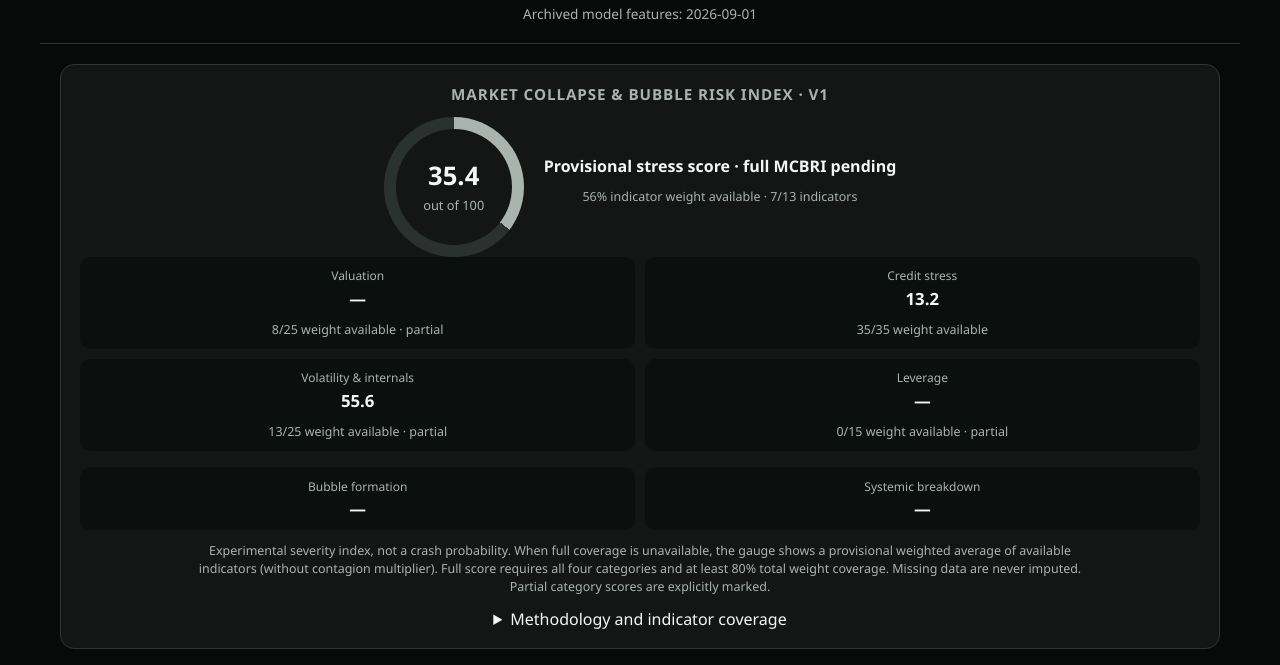
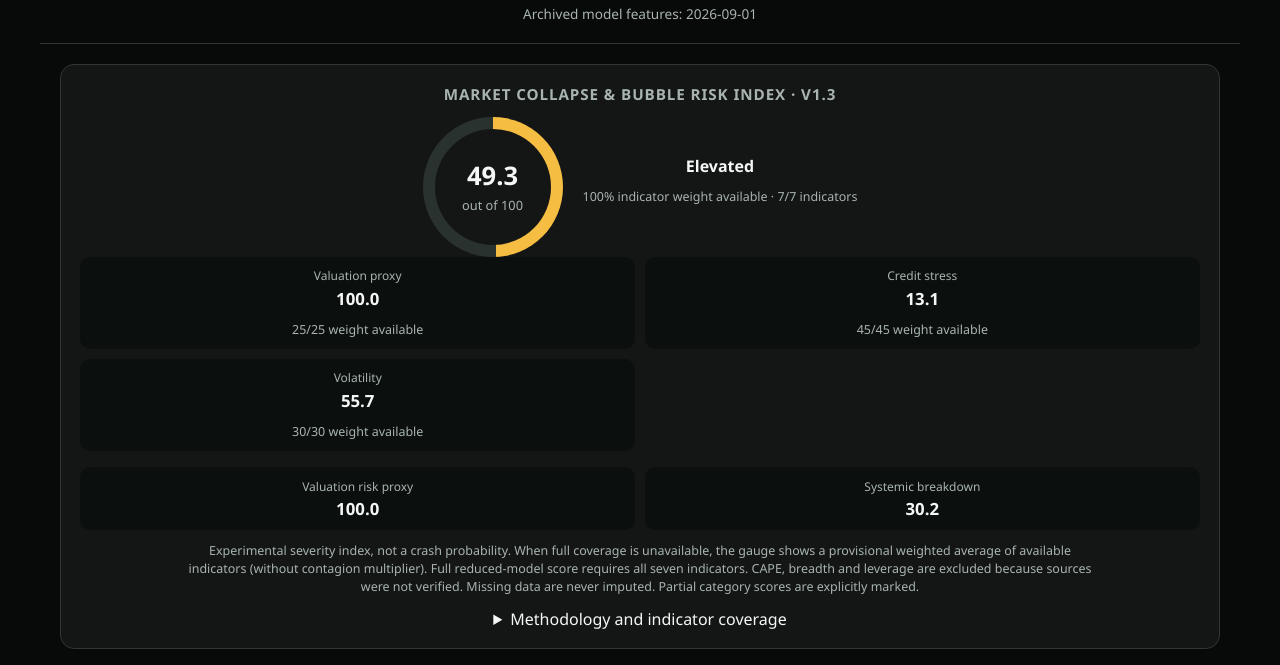
Before and after one commit to brianpaulotzky/Collapse, a plain HTML site: page index.html in a window 1280 px wide. Shown: the part 69-734 px from the top of the page. Drawn offline with nearby package versions, Linux system fonts and the light colour scheme.

Commit message:
Use seven verified indicators in reduced MCBRI V1.3 with transparent revised weights

```diff
--- a/index.html
+++ b/index.html
@@ -143,12 +143,12 @@
 </header>
 <div class="wrap">
 <section class="card">
-<h2>Market Collapse &amp; Bubble Risk Index · V1</h2>
+<h2>Market Collapse &amp; Bubble Risk Index · V1.3</h2>
 <div class="gauge-wrap"><div class="gauge" id="collapseGauge" style="--pct:0;--gcolor:var(--accent)"><div class="val"><strong id="collapseScore">—</strong><span>out of 100</span></div></div><div><strong id="collapseLabel">Awaiting data</strong><p id="collapseCoverage" class="note"></p></div></div>
 <div class="metrics" id="collapseFactors"></div>
-<div class="metrics" style="margin-top:1rem"><div class="metric"><div class="k">Bubble formation</div><div class="v" id="bubbleScore">—</div></div><div class="metric"><div class="k">Systemic breakdown</div><div class="v" id="breakdownScore">—</div></div></div>
-<p class="note">Experimental severity index, not a crash probability. When full coverage is unavailable, the gauge shows a provisional weighted average of available indicators (without contagion multiplier). Full score requires all four categories and at least 80% total weight coverage. Missing data are never imputed. Partial category scores are explicitly marked.</p>
-<details><summary>Methodology and indicator coverage</summary><div id="collapseInputs" class="drivers"></div><p class="note">Weighted base: 25% valuation, 35% credit, 25% volatility, 15% leverage. Contagion multiplier: 1 + 0.15BC/10000 + 0.20CV/10000 + 0.15VL/10000. Thresholds are provisional and not backtested.</p></details>
+<div class="metrics" style="margin-top:1rem"><div class="metric"><div class="k">Valuation risk proxy</div><div class="v" id="bubbleScore">—</div></div><div class="metric"><div class="k">Systemic breakdown</div><div class="v" id="breakdownScore">—</div></div></div>
+<p class="note">Experimental severity index, not a crash probability. When full coverage is unavailable, the gauge shows a provisional weighted average of available indicators (without contagion multiplier). Full reduced-model score requires all seven indicators. CAPE, breadth and leverage are excluded because sources were not verified. Missing data are never imputed. Partial category scores are explicitly marked.</p>
+<details><summary>Methodology and indicator coverage</summary><div id="collapseInputs" class="drivers"></div><p class="note">Weighted base: 25% valuation proxy, 45% credit, 30% volatility. Contagion multiplier: 1 + 0.15BC/10000 + 0.20CV/10000. Thresholds are provisional and not backtested.</p></details>
 </section>
 
   <section class="card">
@@ -267,25 +267,17 @@ function renderCollapse(snapshot) {
  const get=id=>{const x=by(id);const age=x?(Date.now()-Date.parse(x.observation_date))/86400000:Infinity;return x&&x.status==='available'&&Number.isFinite(x.value)&&age>=-1&&age<=x.max_age_days?x.value:null;};
  const scale=(v,a,b)=>v===null?null:clamp(100*(v-a)/(b-a));
  const ratio=(a,b)=>a===null||b===null||b===0?null:a/b;
- const cape=get('CAPE'), real=get('DFII10');
- const erp=cape!==null&&cape>0&&real!==null?100/cape-real:null;
  const curve=[get('T10Y2Y'),get('T10Y3M')].filter(x=>x!==null);
  const specs=[
- ['B','CAPE',10,scale(cape,20,40)],
- ['B','Buffett indicator',8,scale(get('BUFFETT'),100,200)],
- ['B','CAPE yield minus real Treasury yield',7,scale(erp,4,0)],
- ['C','Yield curve inversion',8,scale(curve.length?Math.min(...curve):null,1,-1)],
- ['C','High-yield spread',12,scale(get('BAMLH0A0HYM2'),3,8)],
- ['C','Financial stress',8,scale(get('STLFSI4'),0,1.5)],
- ['C','Financial conditions',7,scale(get('NFCI'),0,.5)],
- ['V','VIX',7,scale(get('VIXCLS'),15,40)],
- ['V','VIX / VIX3M',6,scale(ratio(get('VIXCLS'),get('VXVCLS')),.9,1.1)],
- ['V','Advance-decline divergence percentile',6,scale(get('AD_DIVERGENCE_PCTL'),0,100)],
- ['V','Stocks above 200-day MA (%)',6,scale(get('BREADTH200'),65,20)],
- ['L','Margin debt intensity percentile',8,scale(get('MARGIN_INTENSITY_PCTL'),0,100)],
- ['L','Margin contraction after expansion percentile',7,scale(get('MARGIN_CONTRACTION_PCTL'),0,100)]
+ ['B','Public equity / GDP proxy',25,scale(get('BUFFETT'),100,200)],
+ ['C','Yield curve inversion',10,scale(curve.length?Math.min(...curve):null,1,-1)],
+ ['C','High-yield spread',16,scale(get('BAMLH0A0HYM2'),3,8)],
+ ['C','Financial stress',10,scale(get('STLFSI4'),0,1.5)],
+ ['C','Financial conditions',9,scale(get('NFCI'),0,.5)],
+ ['V','VIX',16,scale(get('VIXCLS'),15,40)],
+ ['V','VIX / VIX3M',14,scale(ratio(get('VIXCLS'),get('VXVCLS')),.9,1.1)],
  ];
- const categories={B:['Valuation',25],C:['Credit stress',35],V:['Volatility & internals',25],L:['Leverage',15]};
+ const categories={B:['Valuation proxy',25],C:['Credit stress',45],V:['Volatility',30]};
  const scores={}, coverage={};
  const factors=document.getElementById('collapseFactors');factors.replaceChildren();
  const inputs=document.getElementById('collapseInputs');inputs.replaceChildren();
@@ -296,17 +288,17 @@ function renderCollapse(snapshot) {
  scores[k]=weight>=total*.5?rows.reduce((a,x)=>a+x[2]*x[3],0)/weight:null;
  const card=document.createElement('div');card.className='metric';const title=document.createElement('div');title.className='k';title.textContent=label;const value=document.createElement('div');value.className='v';value.textContent=scores[k]===null?'—':scores[k].toFixed(1);const note=document.createElement('div');note.className='note';note.textContent=weight+'/'+total+' weight available'+(weight<total?' · partial':'');card.append(title,value,note);factors.append(card);
  }
- const {B,C,V,L}=scores;const total=Object.values(coverage).reduce((a,b)=>a+b,0);
- const full=[B,C,V,L].every(x=>x!==null)&&total>=80;
- const risk=full?clamp((.25*B+.35*C+.25*V+.15*L)*(1+.15*B*C/10000+.20*C*V/10000+.15*V*L/10000)):null;
+ const {B,C,V}=scores;const total=Object.values(coverage).reduce((a,b)=>a+b,0);
+ const full=[B,C,V].every(x=>x!==null)&&total===100;
+ const risk=full?clamp((.25*B+.45*C+.30*V)*(1+.15*B*C/10000+.20*C*V/10000)):null;
  const provisional=total>=35?specs.filter(x=>x[3]!==null).reduce((a,x)=>a+x[2]*x[3],0)/total:null;
  const label=risk===null?(provisional===null?'Awaiting observations':'Provisional stress score · full MCBRI pending'):risk<20?'Low':risk<40?'Moderate':risk<60?'Elevated':risk<80?'High':'Critical';
  document.getElementById('collapseScore').textContent=risk===null?(provisional===null?'—':provisional.toFixed(1)):risk.toFixed(1);
  document.getElementById('collapseLabel').textContent=label;
- document.getElementById('collapseCoverage').textContent=total+'% indicator weight available · '+specs.filter(x=>x[3]!==null).length+'/13 indicators';
+ document.getElementById('collapseCoverage').textContent=total+'% indicator weight available · '+specs.filter(x=>x[3]!==null).length+'/7 indicators';
  const gauge=document.getElementById('collapseGauge');gauge.style.setProperty('--pct',risk??provisional??0);gauge.style.setProperty('--gcolor',risk===null?'var(--muted)':risk<40?'var(--low)':risk<80?'var(--accent)':'var(--severe)');
- document.getElementById('bubbleScore').textContent=B!==null&&L!==null?(.7*B+.3*L).toFixed(1):'—';
- document.getElementById('breakdownScore').textContent=C!==null&&V!==null&&L!==null?(.45*C+.35*V+.2*L).toFixed(1):'—';
+ document.getElementById('bubbleScore').textContent=B!==null?B.toFixed(1):'—';
+ document.getElementById('breakdownScore').textContent=C!==null&&V!==null?(.6*C+.4*V).toFixed(1):'—';
 }
 
 async function loadMarket() {
@@ -328,7 +320,7 @@ async function loadMarket() {
     status.textContent = 'Source retrieval: ' + snapshot.fetched_at + (age > 2 ? ' — refresh overdue' : ' — latest successful retrieval');
     renderMarketHealth(snapshot);
     renderCollapse(snapshot);
-    for (const item of snapshot.observations) {
+    for (const item of snapshot.observations.filter(x=>!['WILL5000INDFC','NASDAQNMS','NCBEILQ027S','DFII10'].includes(x.id))) {
       const row = document.createElement('tr');
       const source = document.createElement('a');
       source.href = item.source; source.textContent = item.label; source.style.color = '#28df91';
```
